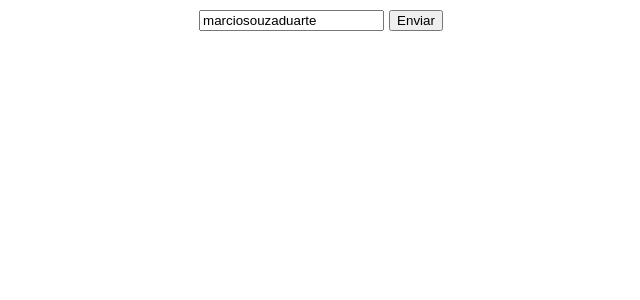
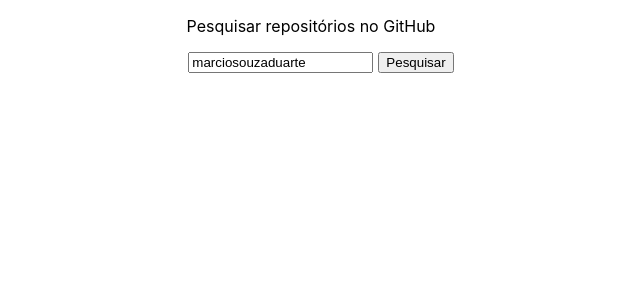
Before and after one commit to marciosouzaduarte/gamagit, a React (Create React App) app: page / in a window 1280 px wide. Shown: the top 300 px of the page, without its empty margins (329-969 px from the left). Built offline with nearby package versions, Linux system fonts and the light colour scheme.

Commit message:
criando o link para o github

```diff
--- a/src/App.css
+++ b/src/App.css
@@ -37,6 +37,11 @@
   }
 }
 
+p {
+  width: 100%;
+  text-align: center;
+}
+
 header {
   width: 100%;
   margin: 10px 0 0 10px;
@@ -60,3 +65,7 @@
   width: 500px;
   list-style: none;
 }
+
+li a {
+  text-align: center;
+}
--- a/src/App.js
+++ b/src/App.js
@@ -17,13 +17,14 @@
   return (
     /** fragment <></> */
     <div className="conteiner">
+      <p>Pesquisar repositórios no GitHub</p>
       <header>
         <input type="text" className="usuarioInput" placeholder="Usuário" value={usuario} onChange={e => setUsuario(e.target.value)} />
-        <button type="button" onClick={handlePesquisa}>Enviar</button>
+        <button type="button" onClick={handlePesquisa}>Pesquisar</button>
       </header>
       <data>
         <ul>
-          {repositorios.map(repo => <li>{repo.id} - {repo.name}</li>)}
+          {repositorios.map(repo => <li><a target="_blank" href={`https://github.com/${usuario}/${repo.name}`}>{repo.name}</a></li>)}
         </ul>
       </data>
     </div>
```
